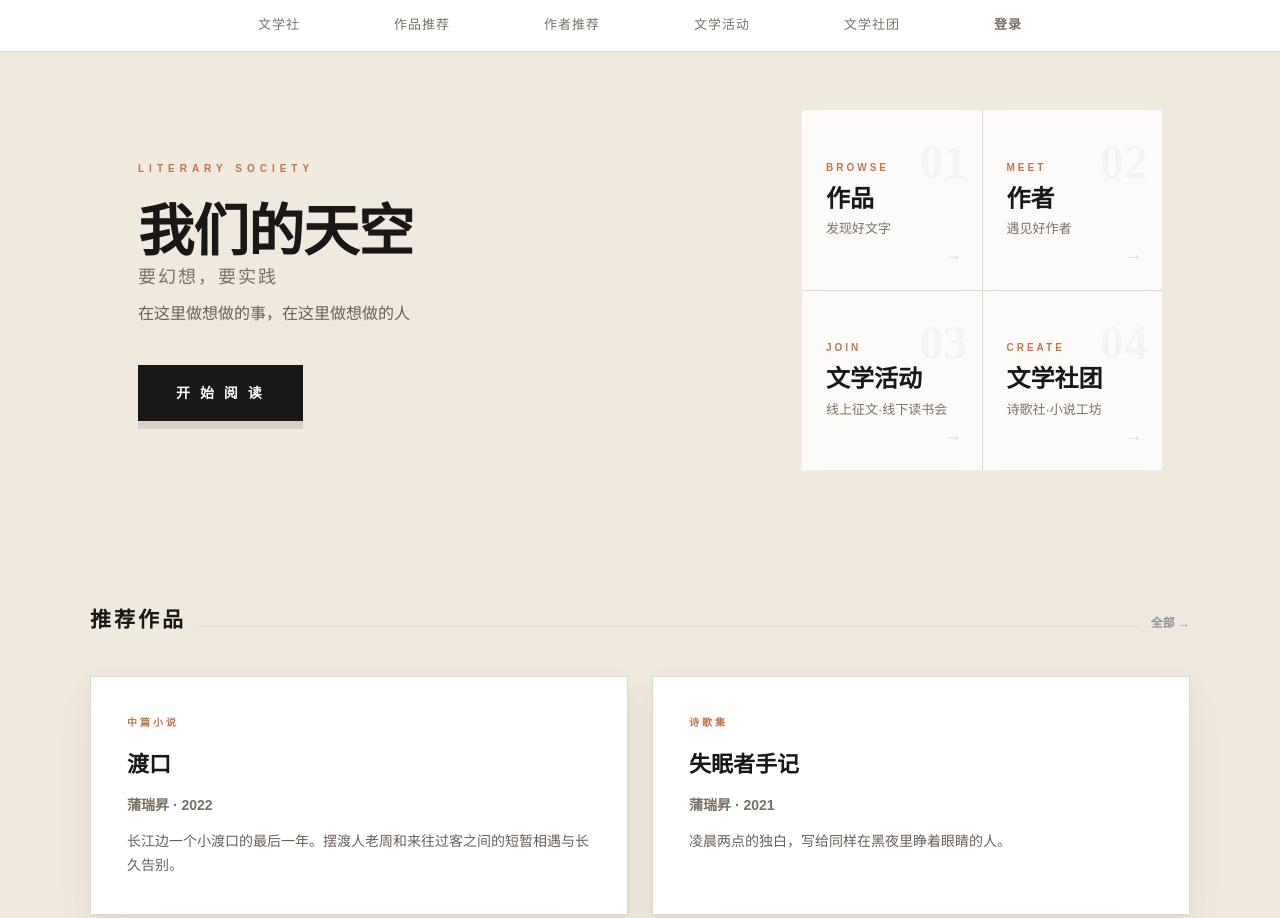
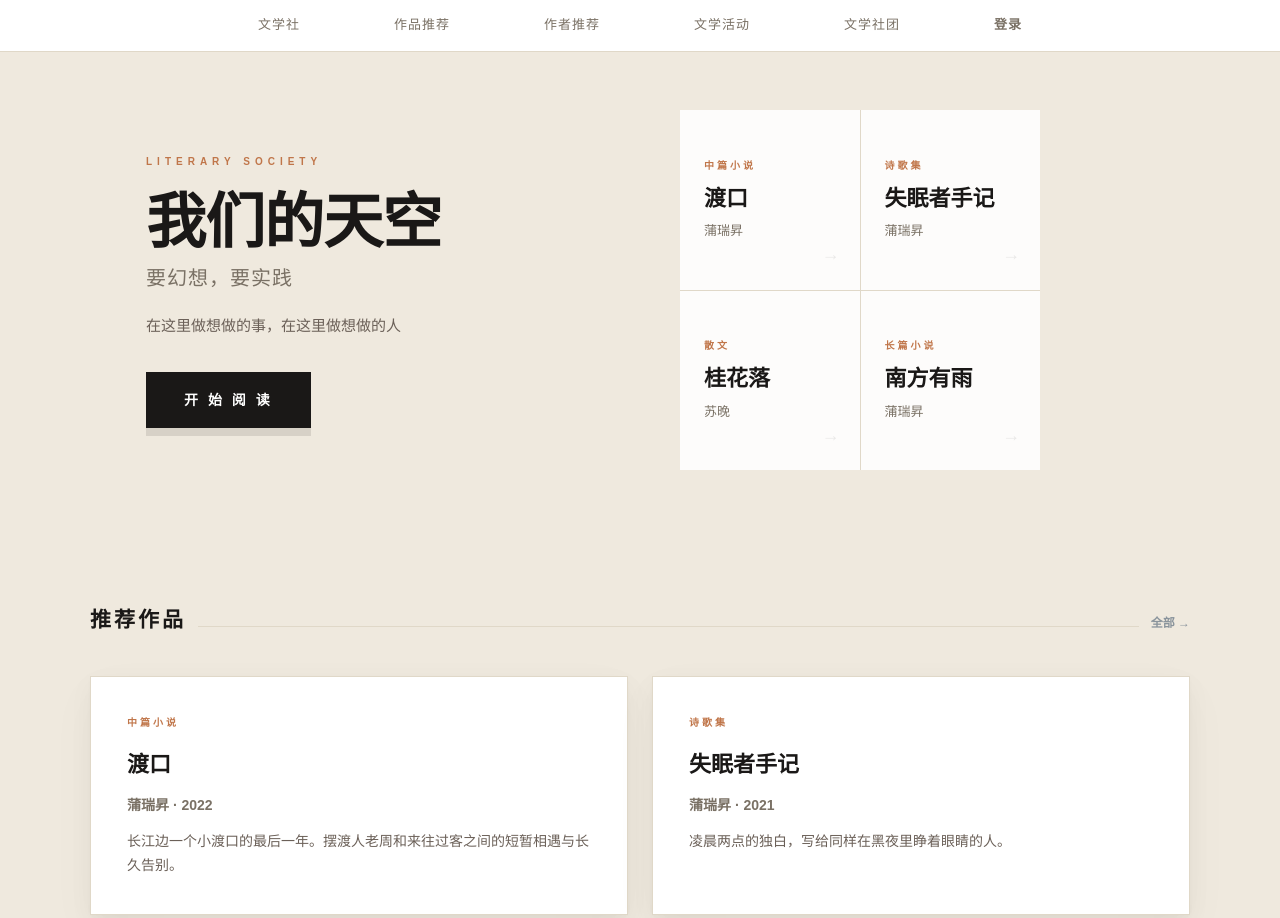
Before and after one commit to kker-5533/writer-site, an Astro site: page / in a window 1280 px wide. Shown: the top 918 px of the page. Built offline with nearby package versions, Linux system fonts and the light colour scheme; Astro itself is replaced by a stand-in of ours.

Commit message:
重构: Hero均衡间距+内容卡片+主副标题层级

```diff
--- a/src/pages/index.astro
+++ b/src/pages/index.astro
@@ -36,39 +36,20 @@ const recommendedAuthors = users.filter((u: any) => u.recommended && u.status ==
   <header class="hero">
     <div class="hero-text">
       <span class="overline">LITERARY SOCIETY</span>
-      <h1>{siteData.author || '文学社'}<span>{siteData.subtitle || '发现好文字，遇见好作者'}</span></h1>
+      <h1>{siteData.author || '文学社'}</h1>
+      <p class="hero-sub">{siteData.subtitle || '发现好文字，遇见好作者'}</p>
       <p class="hero-desc">{siteData.intro || '文学社是一个开放的文字栖息地。每一篇作品都是一次相遇，每一个作者都值得被阅读。'}</p>
       <a href="/recommended-works" class="cta-btn">开 始 阅 读</a>
     </div>
     <div class="hero-grid">
-      <a href="/recommended-works" class="hg-cell">
-        <span class="hg-num">01</span>
-        <span class="hg-tag">BROWSE</span>
-        <h3>作品</h3>
-        <p class="hg-sub">发现好文字</p>
-        <span class="hg-arrow">→</span>
-      </a>
-      <a href="/recommended-authors" class="hg-cell">
-        <span class="hg-num">02</span>
-        <span class="hg-tag">MEET</span>
-        <h3>作者</h3>
-        <p class="hg-sub">遇见好作者</p>
-        <span class="hg-arrow">→</span>
-      </a>
-      <a href="/events" class="hg-cell">
-        <span class="hg-num">03</span>
-        <span class="hg-tag">JOIN</span>
-        <h3>文学活动</h3>
-        <p class="hg-sub">线上征文·线下读书会</p>
-        <span class="hg-arrow">→</span>
-      </a>
-      <a href="/clubs" class="hg-cell">
-        <span class="hg-num">04</span>
-        <span class="hg-tag">CREATE</span>
-        <h3>文学社团</h3>
-        <p class="hg-sub">诗歌社·小说工坊</p>
-        <span class="hg-arrow">→</span>
-      </a>
+      {featuredWorks.concat(approvedWorks.filter((w: any) => !w.recommended)).slice(0,4).map((w: any) => (
+        <a href={`/works/${w.id}`} class="hg-cell">
+          <span class="hg-tag">{w.type}</span>
+          <h3>{w.title}</h3>
+          <p class="hg-sub">{w.authorName || '佚名'}</p>
+          <span class="hg-arrow">→</span>
+        </a>
+      ))}
     </div>
   </header>
 
@@ -148,14 +129,15 @@ const recommendedAuthors = users.filter((u: any) => u.recommended && u.status ==
 <style>
   /* ===== Hero ===== */
   .hero {
-    display: grid; grid-template-columns: 1fr 1fr; gap: 56px;
-    max-width: 1100px; margin: 0 auto; padding: 80px 48px 60px;
+    display: grid; grid-template-columns: 1fr 1fr; gap: 80px;
+    max-width: 1100px; margin: 0 auto; padding: 100px 56px 80px;
     align-items: center; min-height: 70vh;
   }
-  .hero-text .overline { font-size: 10px; font-weight: 700; letter-spacing: 5px; color: var(--accent); margin-bottom: 24px; display: block; }
-  .hero-text h1 { font-size: 56px; font-weight: 800; letter-spacing: -1px; line-height: 1.08; color: var(--navy); margin-bottom: 12px; }
-  .hero-text h1 span { display: block; font-size: 18px; font-weight: 500; color: var(--text-muted); letter-spacing: 2px; margin-top: 6px; }
-  .hero-text .hero-desc { font-size: 16px; line-height: 1.8; color: var(--text-mid); margin-bottom: 36px; max-width: 440px; }
+  .hero-text { padding-right: 0; }
+  .hero-text .overline { font-size: 10px; font-weight: 700; letter-spacing: 5px; color: var(--accent); margin-bottom: 20px; display: block; }
+  .hero-text h1 { font-size: 60px; font-weight: 800; letter-spacing: -1px; line-height: 1.05; color: var(--navy); margin-bottom: 10px; }
+  .hero-text .hero-sub { font-size: 20px; font-weight: 500; color: var(--text-muted); letter-spacing: 1px; margin-bottom: 20px; line-height: 1.4; }
+  .hero-text .hero-desc { font-size: 15px; line-height: 1.85; color: var(--text-mid); margin-bottom: 32px; max-width: 420px; }
   .cta-btn {
     display: inline-block; padding: 15px 38px; background: var(--navy); color: #fff;
     text-decoration: none; font-size: 14px; font-weight: 700; letter-spacing: 3px;
@@ -167,21 +149,19 @@ const recommendedAuthors = users.filter((u: any) => u.recommended && u.status ==
     display: grid; grid-template-columns: 1fr 1fr;
     width: 360px; height: 360px; gap: 1px;
     background: var(--border);
-    margin-left: auto; margin-right: -20px;
   }
   .hg-cell {
-    background: rgba(255,255,255,.9); backdrop-filter: blur(8px);
-    padding: 28px 24px; display: flex; flex-direction: column;
+    background: rgba(255,255,255,.92); backdrop-filter: blur(8px);
+    padding: 26px 24px; display: flex; flex-direction: column;
     justify-content: center; text-decoration: none; color: inherit;
-    transition: all .4s cubic-bezier(.22,.61,.36,1);
+    transition: all .35s cubic-bezier(.22,.61,.36,1);
     position: relative; overflow: hidden;
   }
   .hg-cell:hover { background: #fff; transform: scale(1.03); z-index: 2; box-shadow: 0 8px 32px rgba(0,0,0,.12); }
-  .hg-num { font-size: 48px; font-weight: 900; color: rgba(0,0,0,.03); position: absolute; top: 6px; right: 14px; font-family: "Songti SC",serif; }
-  .hg-tag { font-size: 10px; font-weight: 700; letter-spacing: 3px; color: var(--accent); margin-bottom: 8px; display: block; }
-  .hg-cell h3 { font-size: 24px; font-weight: 800; color: var(--navy); margin-bottom: 4px; line-height: 1.2; }
+  .hg-tag { font-size: 10px; font-weight: 700; letter-spacing: 3px; color: var(--accent); margin-bottom: 10px; display: block; }
+  .hg-cell h3 { font-size: 22px; font-weight: 800; color: var(--navy); margin-bottom: 6px; line-height: 1.3; }
   .hg-sub { font-size: 13px; color: var(--text-muted); font-weight: 500; }
-  .hg-arrow { position: absolute; bottom: 18px; right: 20px; font-size: 18px; color: var(--border); transition: all .3s; }
+  .hg-arrow { position: absolute; bottom: 18px; right: 20px; font-size: 18px; color: rgba(0,0,0,.08); transition: all .3s; }
   .hg-cell:hover .hg-arrow { color: var(--accent); right: 16px; }
 
   /* ===== 通用区域 ===== */
```
